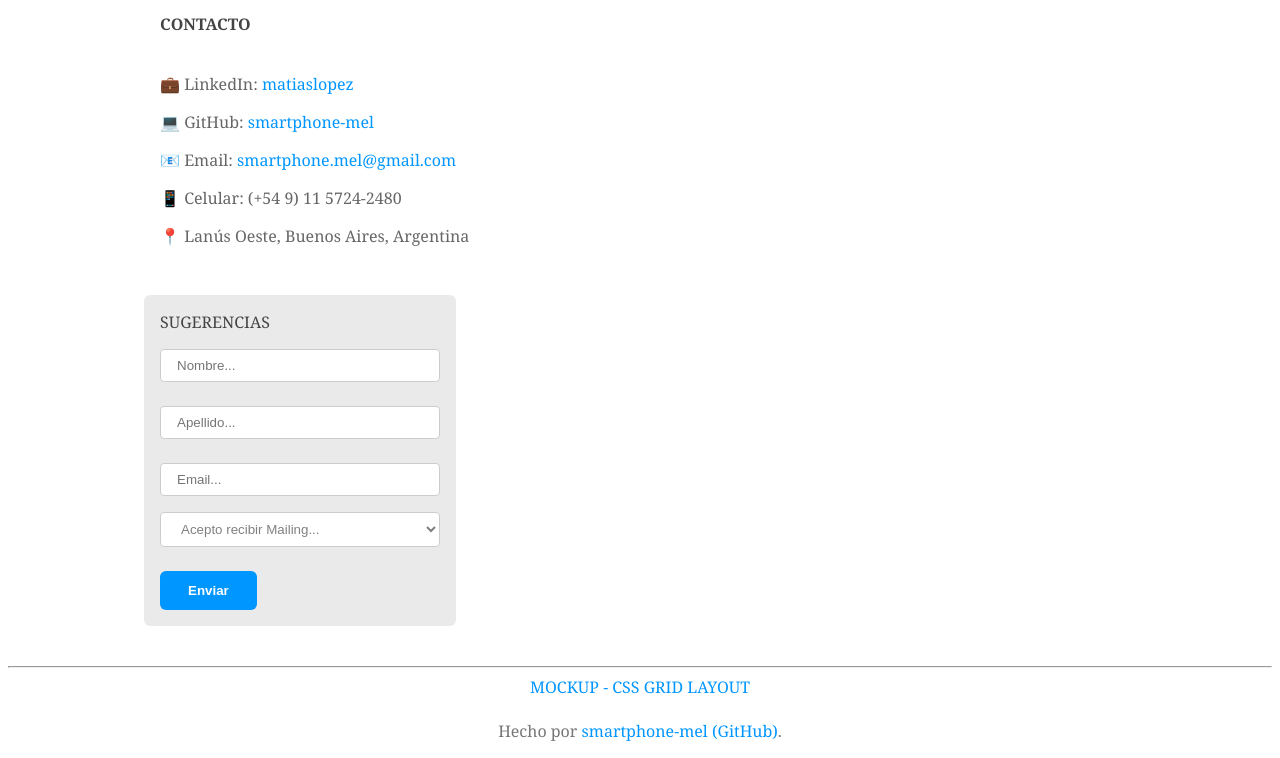
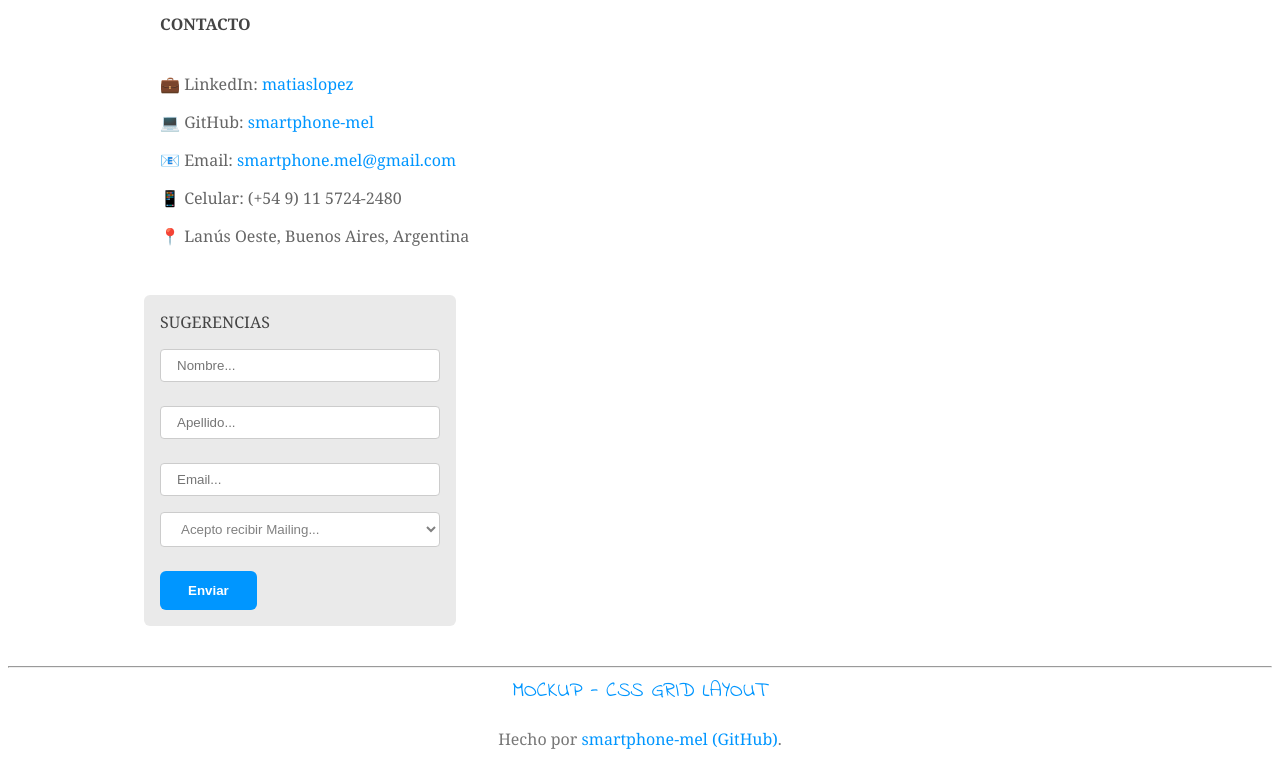
Before and after one commit to smartphone-mel/tp1-cv-prog-iii-utn-fra, a plain HTML site: page contact.html in a window 1280 px wide. Shown: the part 252-1010 px from the top of the page. Drawn offline with Linux system fonts and the light colour scheme.

Commit message:
html-UTF-8 fixes, adding favicon, font-indie-flower

```diff
--- a/contact.html
+++ b/contact.html
@@ -1,8 +1,10 @@
 <!DOCTYPE html>
 <html>
 <head>
+  <meta charset="UTF-8">
 	<meta name="viewport" content="width=device-width, initial-scale=1.0">
 	<title>TP N' 1 | CV Personal</title>
+  <link rel="icon" type="image/x-icon" href="./assets/favicon.ico">
 	<link rel="stylesheet" href="index.css">
 </head>
 <body>
@@ -48,7 +50,7 @@
   </main>
   <hr />
   <footer>
-    <a href="mockup.html">MOCKUP - CSS GRID LAYOUT</a><br /><br />
+    <a class="mockup-font" href="mockup.html">MOCKUP - CSS GRID LAYOUT</a><br /><br />
     <span class="sFooter">Hecho por <a href="https://github.com/smartphone-mel/" target="_blank">smartphone-mel (GitHub)</a>.</span>
   </footer>
 </body>
--- a/index.css
+++ b/index.css
@@ -1,3 +1,7 @@
+@font-face {
+    font-family: indieFlower;
+    src: url(./assets/font-indie-flower/IndieFlower-Regular.ttf);
+}
 html {
     font-family: 'Cambria', serif, Arial;
     color: #333;
@@ -53,6 +57,10 @@ form:not(:has(> select.drop-down-list option:checked:not([value=""]))) > .drop-d
 .button:active {
     cursor: pointer;
     background-color: #1AA1FF;
+}
+.mockup-font {
+    font-family: indieFlower;
+    font-size: 21px;
 }
 
 h2 {
```
Also changed, not shown: academic.html (+3 -1 lines), certification.html (+3 -1 lines), index.html (+2 -1 lines), mockup.html (+2 -1 lines), assets/favicon.ico (added), assets/font-indie-flower/IndieFlower-Regular.ttf (added), assets/font-indie-flower/OFL.txt (added), 1 other file.
